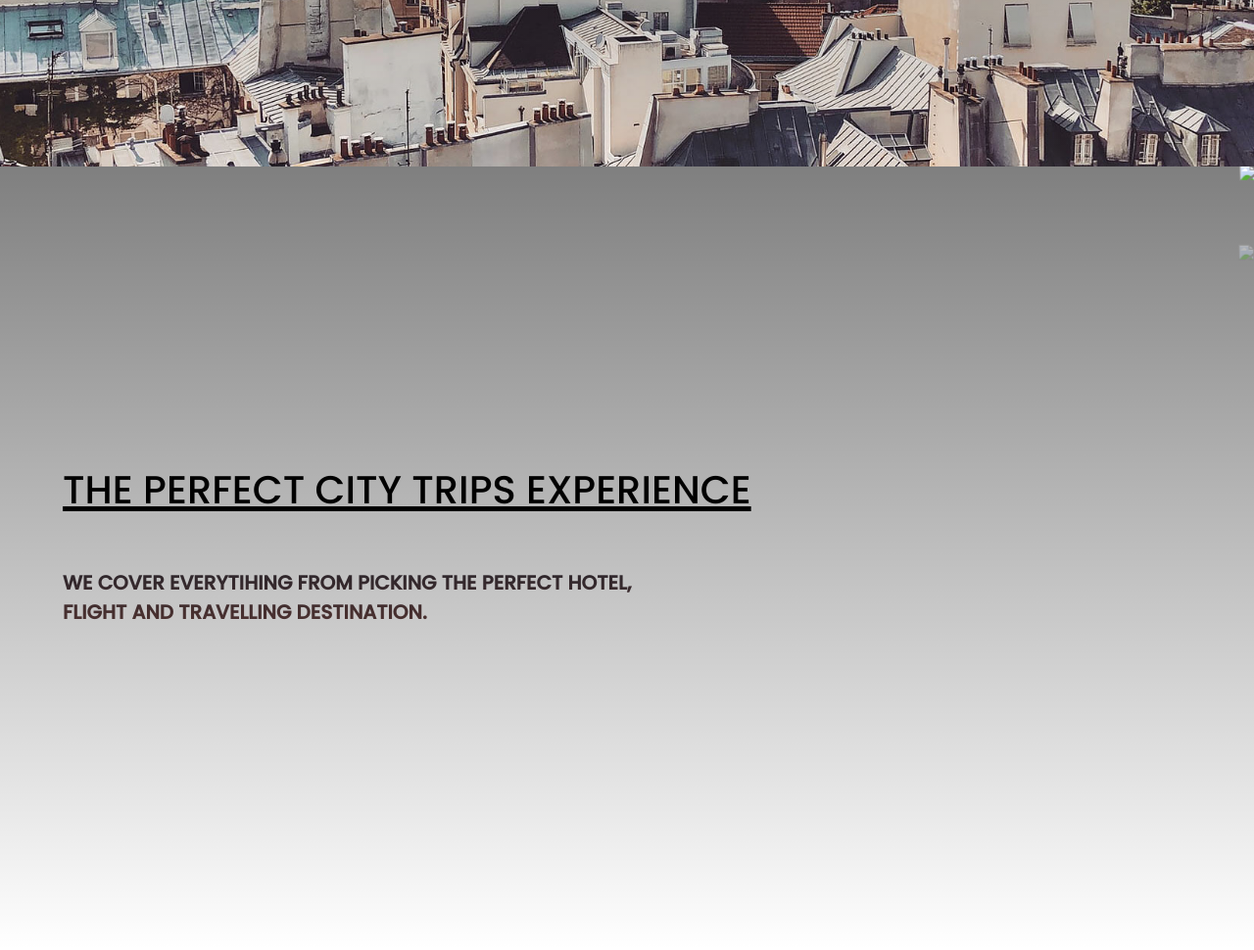
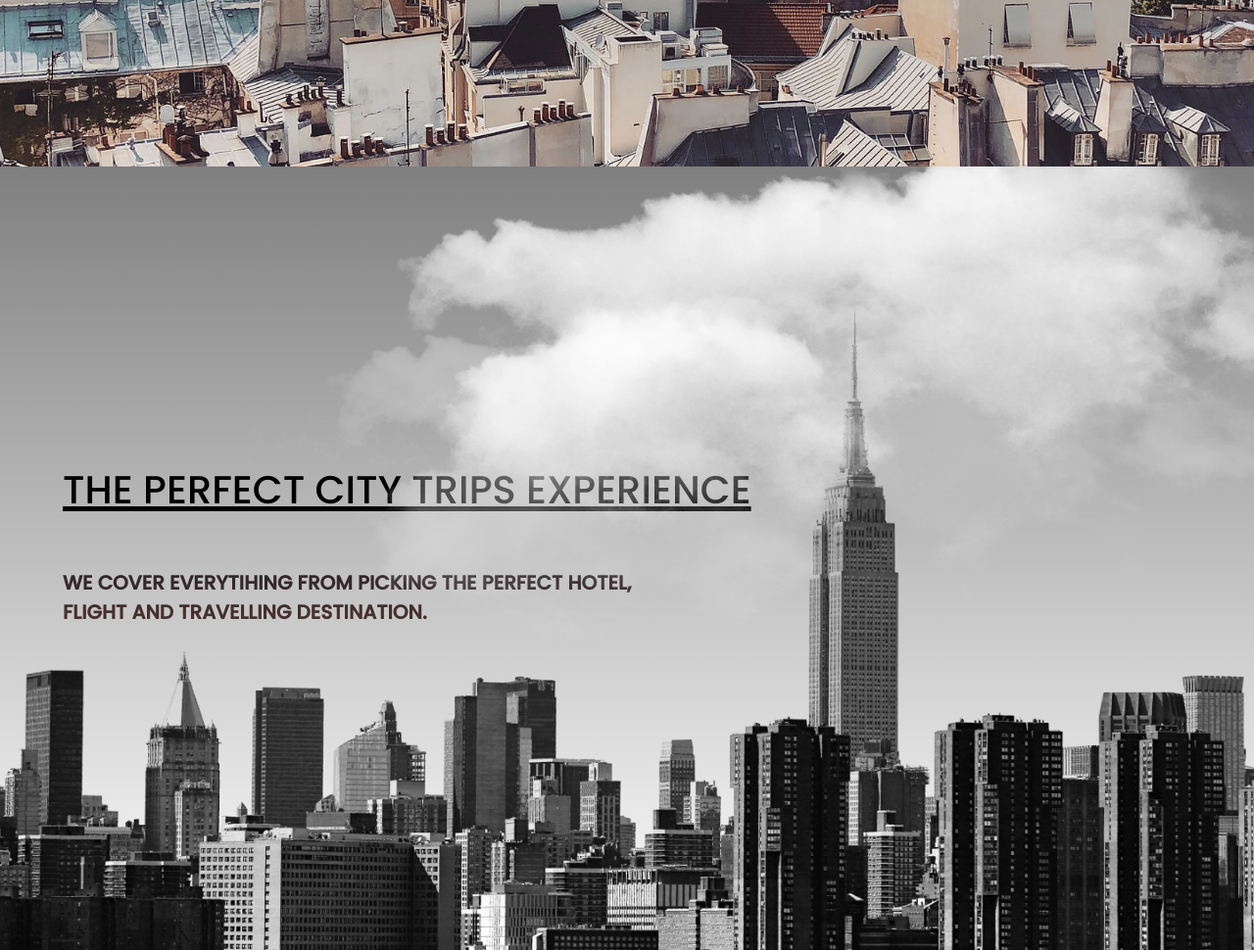
Before and after one commit to DiegoArragon/Landing-Page-Travel, a plain HTML site: page index.html in a window 1280 px wide. Shown: the part 660-1630 px from the top of the page at 98% size. Drawn offline with Linux system fonts and the light colour scheme; the site is published under a folder, as on GitHub Pages, so addresses that start at the root find nothing.

Commit message:
CSS fixex

```diff
--- a/index.html
+++ b/index.html
@@ -34,8 +34,8 @@
         <header class="locations-head">
             <h2>The Perfect City Trips Experience</h2>
             <h3>We cover everytihing from picking the perfect hotel, <br /> flight and travelling destination.</h3>
-            <img src="/img/cloud.png" class="moving-cloud-1 cloud" />
-            <img src="/img/cloud.png" class="moving-cloud-2 cloud" />
+            <img src="img/cloud.png" class="moving-cloud-1 cloud" />
+            <img src="img/cloud.png" class="moving-cloud-2 cloud" />
         </header>
     </section>
 </body>
--- a/style/style.css
+++ b/style/style.css
@@ -119,7 +119,7 @@ nav ul {
 
 #locations {
     min-height: 100vh;
-    background: linear-gradient(rgba(0, 0, 0, 0.5), transparent),url(/img/new-york-page.png);
+    background: linear-gradient(rgba(0, 0, 0, 0.5), transparent),url(../img/new-york-page.png);
     background-size: cover;
     background-position: center;
     display: flex;
```
